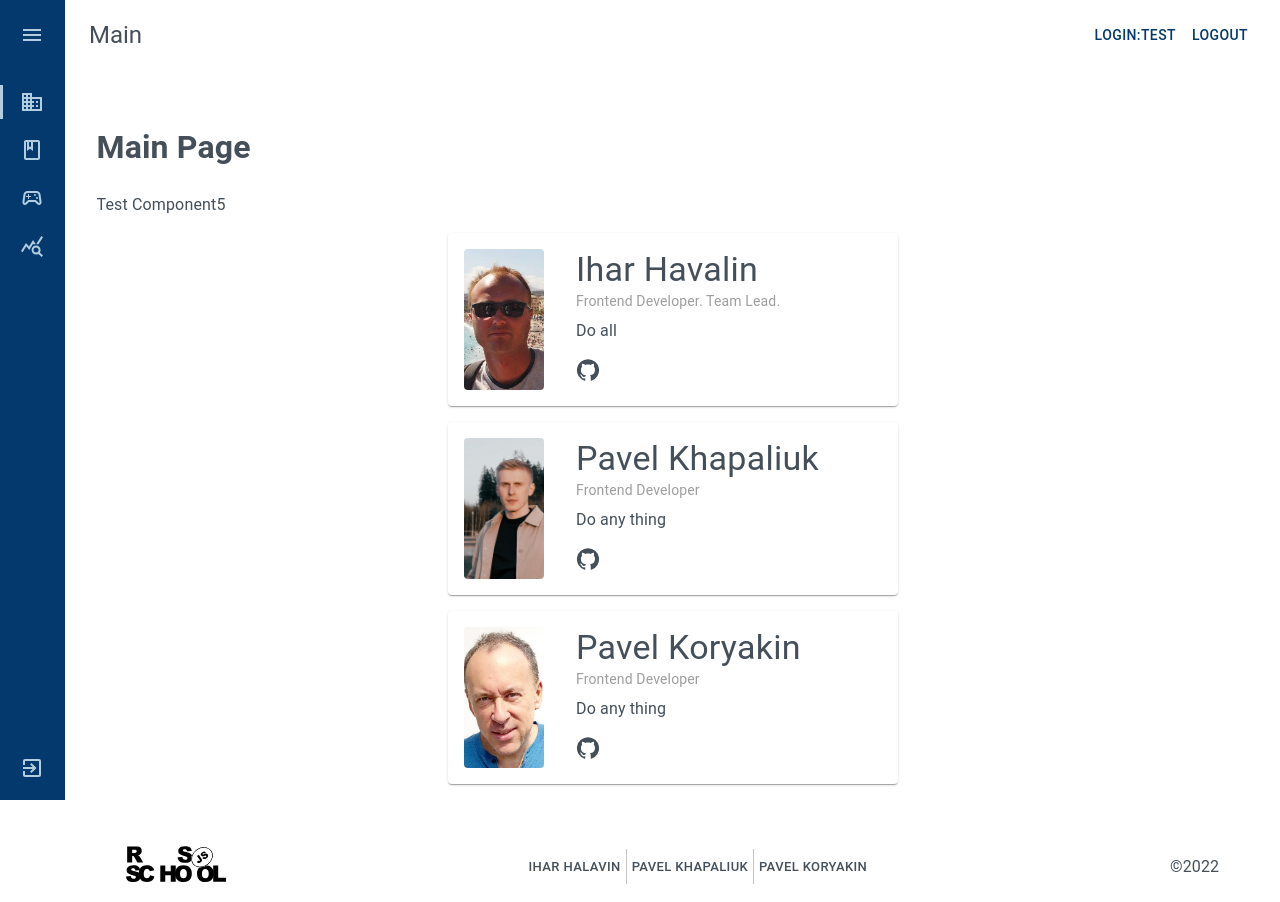
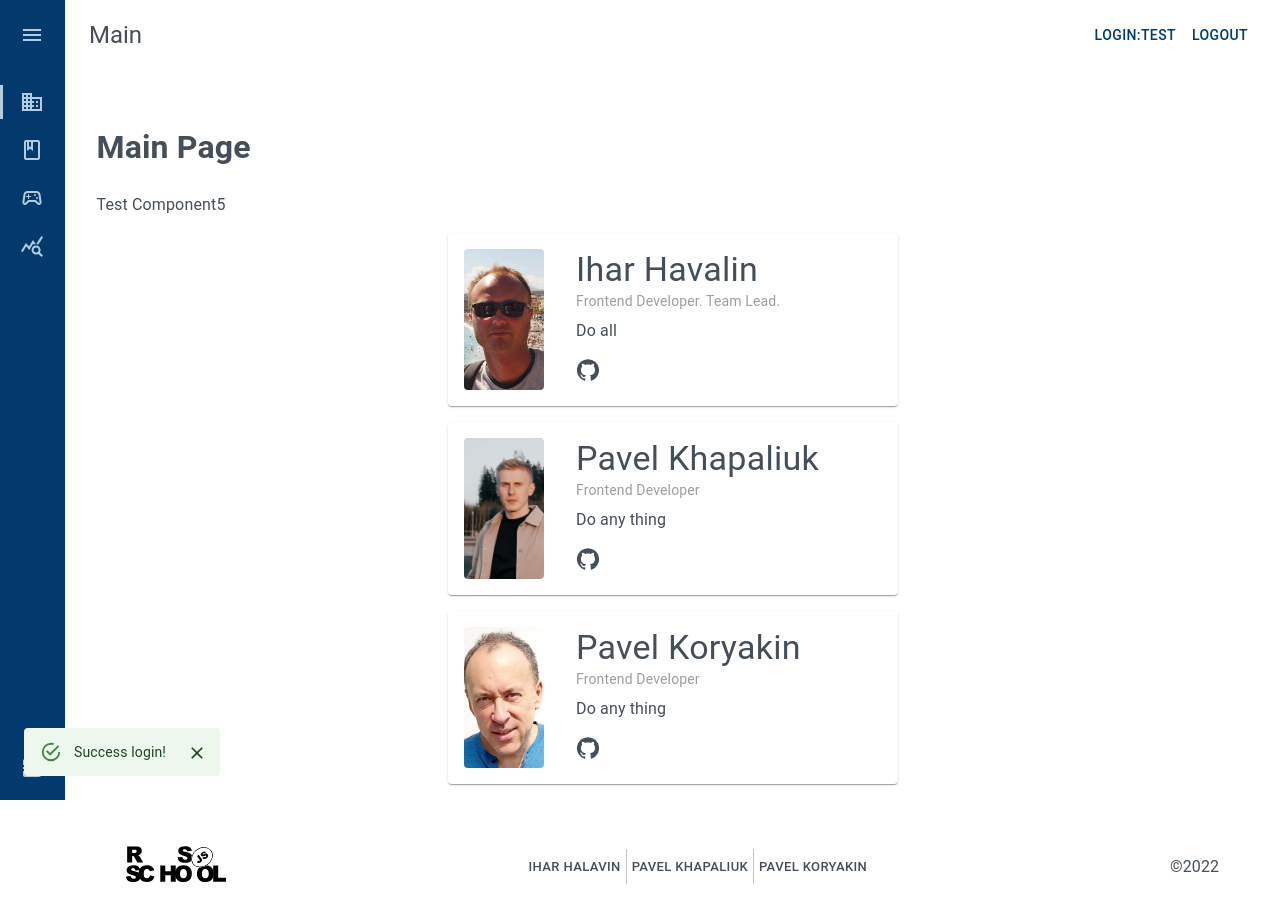
Before and after one commit to whityha/rslang, a React (Create React App) app: page / in a window 1280 px wide. Both pictures are taken after a click on the button "DO LOGIN". Built offline with nearby package versions, Linux system fonts and the light colour scheme.

Commit message:
feat: toast

```diff
--- a/src/app.tsx
+++ b/src/app.tsx
@@ -16,6 +16,7 @@ import RegPage from './pages/reg';
 import LoginPage from './pages/login';
 import TextBookPage from './pages/textbook';
 import VocabularyPage from './pages/vocabulary';
+import Toast from './components/toast/toast';
 
 const App: FC = () => (
   <ThemeProvider theme={theme}>
@@ -37,6 +38,7 @@ const App: FC = () => (
           <Route path="*" element={<NotFoundPage />} />
         </Route>
       </Routes>
+      <Toast />
     </BrowserRouter>
   </ThemeProvider>
 );
--- a/src/components/main/main.tsx
+++ b/src/components/main/main.tsx
@@ -1,13 +1,23 @@
-import { FC } from 'react';
+import { FC, useEffect } from 'react';
+import { useAppDispatch } from '../../redux/hooks';
+import { toastInfo } from '../../redux/toast/slice';
 
 import TestComponent from '../forms/test-component';
 import OurTeam from '../out-team/our-team';
 
-const Main: FC = () => (
+const Main: FC = () => {
+  const dispatch = useAppDispatch();
+
+  useEffect(() => {
+    dispatch(toastInfo('Привет ребята, это пример вызова Toast. Вместо info может быть warning, error, succss.'));
+  }, []);
+
+  return (
     <>
       <h1>Main Page</h1>
       <TestComponent head="Test Component" />
       <OurTeam />
     </>
   );
+};
 export default Main;
--- /dev/null
+++ b/src/components/toast/toast.tsx
@@ -0,0 +1,35 @@
+import { Alert, AlertColor, Snackbar } from '@mui/material';
+import { FC, useEffect, useState } from 'react';
+import { useAppDispatch, useToast } from '../../redux/hooks';
+import { toastClear } from '../../redux/toast/slice';
+
+export const Toast: FC = () => {
+  const [open, setOpen] = useState(false);
+  const [message, setMessage] = useState('');
+  const [severity, setSeverity] = useState<AlertColor>('error');
+  const toast = useToast();
+  const dispatch = useAppDispatch();
+
+  const handleClose = () => {
+    dispatch(toastClear());
+    setOpen(false);
+  };
+
+  useEffect(() => {
+    if (toast.visible) {
+      setOpen(true);
+      setMessage(toast.message);
+      setSeverity(toast.color);
+    }
+  }, [toast]);
+
+  return (
+    <Snackbar open={open} autoHideDuration={3000} onClose={handleClose}>
+      <Alert onClose={handleClose} severity={severity} sx={{ width: '100%' }}>
+        {message}
+      </Alert>
+    </Snackbar>
+  );
+};
+
+export default Toast;
--- a/src/layout/auth-block.tsx
+++ b/src/layout/auth-block.tsx
@@ -2,6 +2,7 @@ import { Button } from '@mui/material';
 import { FC } from 'react';
 import { logout, testAuth } from '../redux/auth/slice';
 import { useAppDispatch, useAuth } from '../redux/hooks';
+import { toastSuccess } from '../redux/toast/slice';
 
 const AuthBlock: FC = () => {
   const auth = useAuth();
@@ -9,6 +10,7 @@ const AuthBlock: FC = () => {
 
   const showAuthForm = () => {
     dispatch(testAuth());
+    dispatch(toastSuccess('Success login!'));
   };
 
   return (
--- a/src/redux/hooks.ts
+++ b/src/redux/hooks.ts
@@ -5,3 +5,4 @@ export const useAppDispatch = () => useDispatch<AppDispatch>();
 export const useAppSelector: TypedUseSelectorHook<RootState> = useSelector;
 export const useWords = () => useAppSelector((state) => state.words);
 export const useAuth = () => useAppSelector((state) => state.auth);
+export const useToast = () => useAppSelector((state) => state.toast);
--- a/src/redux/store.ts
+++ b/src/redux/store.ts
@@ -1,11 +1,13 @@
 import { configureStore } from '@reduxjs/toolkit';
 import sliceWords from './words/slice';
 import sliceAuth from './auth/slice';
+import sliceToast from './toast/slice';
 
 export const store = configureStore({
   reducer: {
     words: sliceWords,
     auth: sliceAuth,
+    toast: sliceToast,
   },
 });
 
--- /dev/null
+++ b/src/redux/toast/slice.ts
@@ -0,0 +1,45 @@
+import { createSlice, PayloadAction } from '@reduxjs/toolkit';
+import { ToastState } from '../../types/redux';
+
+const initialState: ToastState = {
+  visible: false,
+  message: '',
+  color: 'error',
+};
+
+export const toastSlice = createSlice({
+  name: 'auth',
+  initialState,
+  reducers: {
+    toastClear(state: ToastState) {
+      state.visible = false;
+      state.message = '';
+    },
+    toastError(state: ToastState, action: PayloadAction<string>) {
+      state.visible = true;
+      state.message = action.payload;
+      state.color = 'error';
+    },
+    toastInfo(state: ToastState, action: PayloadAction<string>) {
+      state.visible = true;
+      state.message = action.payload;
+      state.color = 'info';
+    },
+    toastWarning(state: ToastState, action: PayloadAction<string>) {
+      state.visible = true;
+      state.message = action.payload;
+      state.color = 'warning';
+    },
+    toastSuccess(state: ToastState, action: PayloadAction<string>) {
+      state.visible = true;
+      state.message = action.payload;
+      state.color = 'success';
+    },
+  },
+});
+
+export const {
+  toastClear, toastSuccess, toastWarning, toastInfo, toastError,
+} = toastSlice.actions;
+
+export default toastSlice.reducer;
```
Also changed, not shown: src/types/redux.ts (+7 -0 lines). Lines whose indentation alone changed are shown as unchanged.
